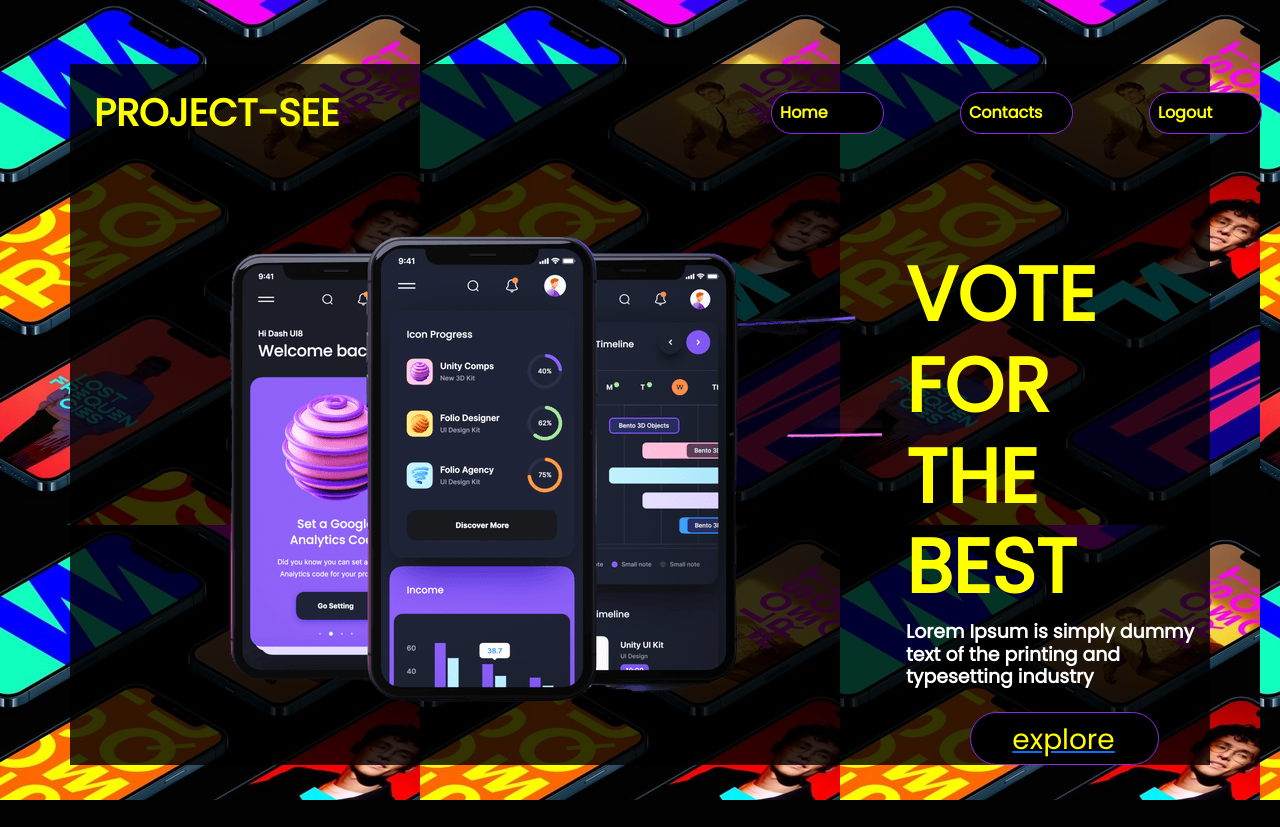
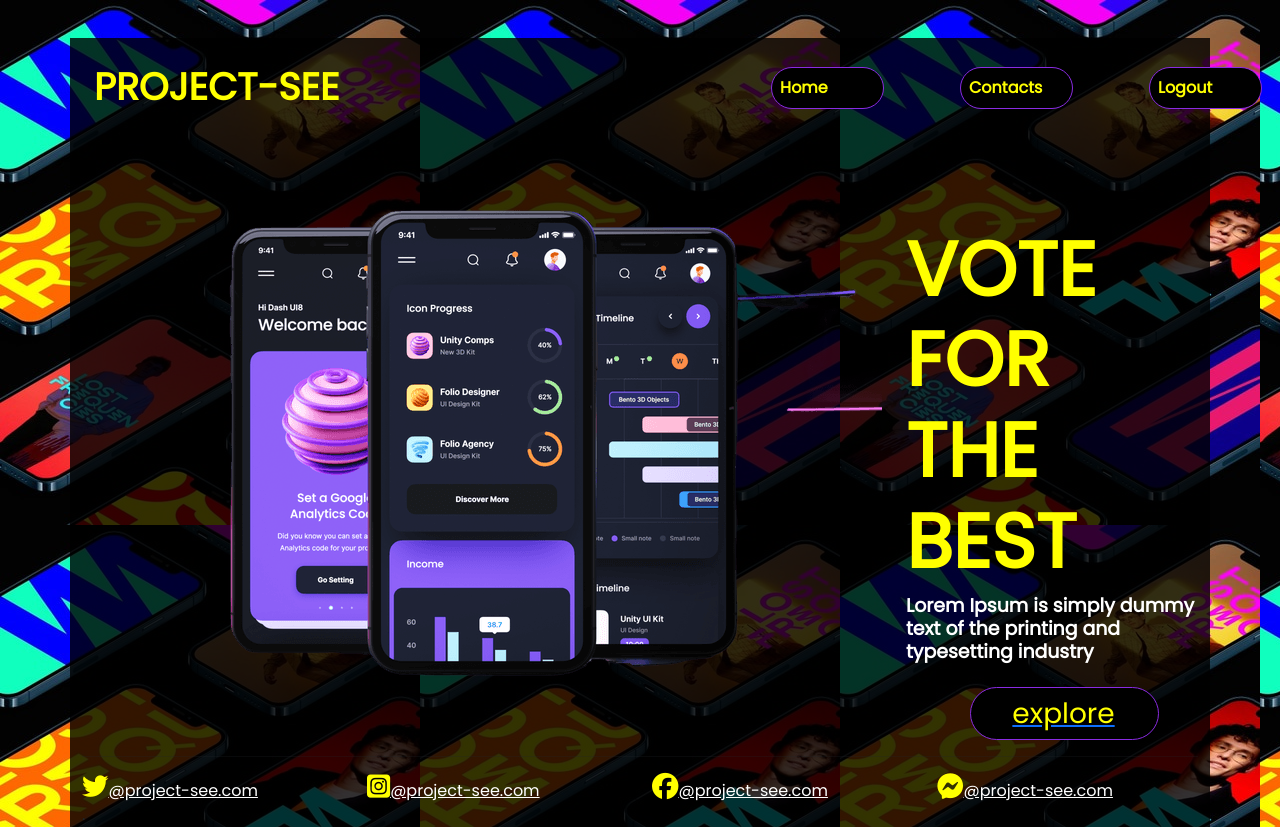
Before and after one commit to Charity-Mutembei/Django-week3-IP, a Django app: page / in a window 1280 px wide; the page is wider, and only the part inside the window is pictured. Before the commit the page ends 800 px from the top of that part, so only its background shows below. Run offline with Django 4.2, Linux system fonts and the light colour scheme; a user stored in the database is signed in; some libraries are stand-ins or nearby versions.

Commit message:
Feat: landing page stylying 103

```diff
--- a/projectSee/templates/landing.html
+++ b/projectSee/templates/landing.html
@@ -17,7 +17,7 @@
   }
   .container{
     background-color: rgba(0, 0, 0, 0.8);
-    margin-top: 5%;
+    margin-top: 3%;
 
   }
   #icon{
@@ -100,8 +100,38 @@
     </div>
 
 
+    <hr>
+
+
     <!-- bottom area  -->
 
+    <div class="contact-us">
+     <div class="row">
+      <div class="col">
+        <div class="twitter">
+          <a href="#" style="color: white;"><i class="fa-brands fa-twitter"  style="color: yellow;  font-size: 0.7cm;"></i>@project-see.com</a>
+        </div>
+      </div>
+      <div class="col">
+        <div class="instagram">
+          <a href="#" style="color: white;"><i class="fa-brands fa-instagram-square"  style="color: yellow;  font-size: 0.7cm;"></i>@project-see.com</a>
+        </div>
+      </div>
+      <div class="col">
+        <div class="facebook">
+          <a href="#" style="color: white;"><i class="fa-brands fa-facebook"  style="color: yellow;  font-size: 0.7cm;"></i>@project-see.com</a>
+        </div>
+      </div>
+      <div class="col">
+        <div class="messager">
+          <a href="#" style="color: white;"><i class="fa-brands fa-facebook-messenger"  style="color: yellow;  font-size: 0.7cm;"></i>@project-see.com</a>
+        </div>
+      </div>
+     </div>
+     <div class="space">
+      <span>.</span>
+     </div>
+    </div>
 
 
 
```
